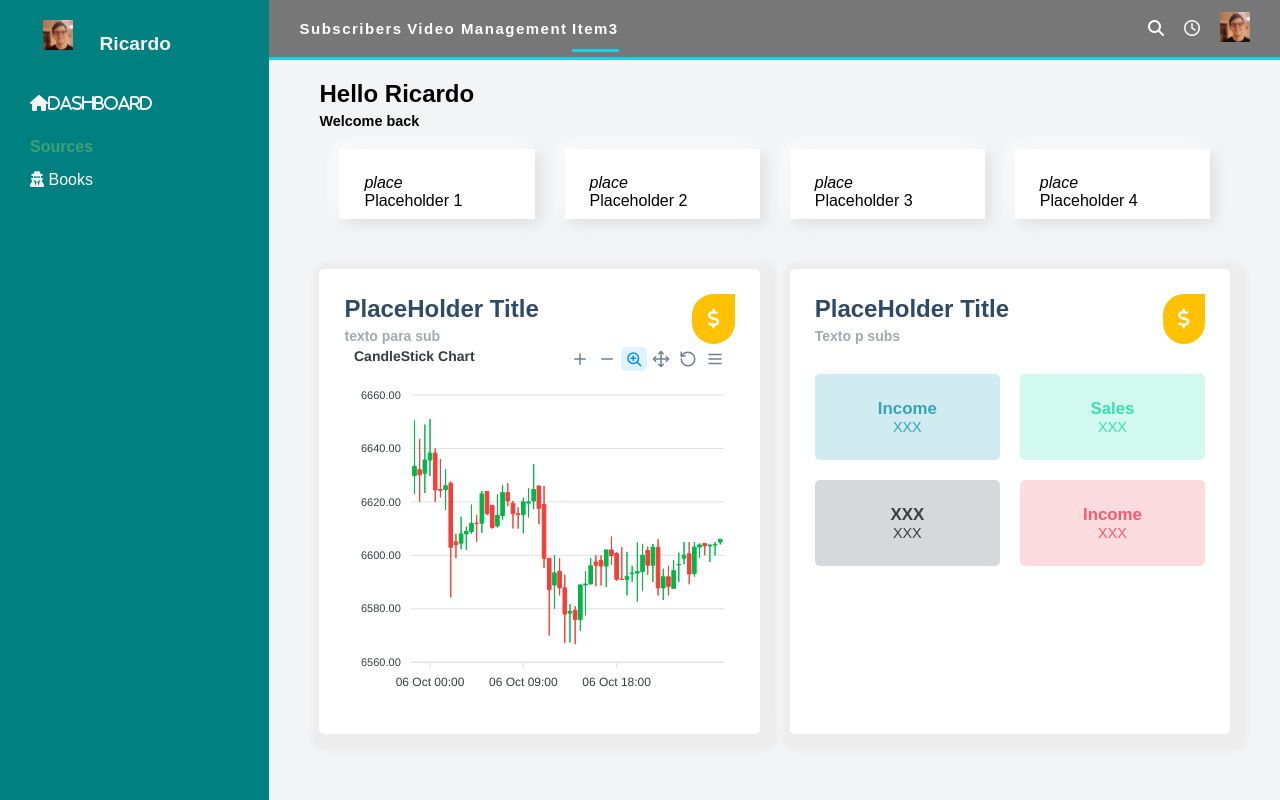
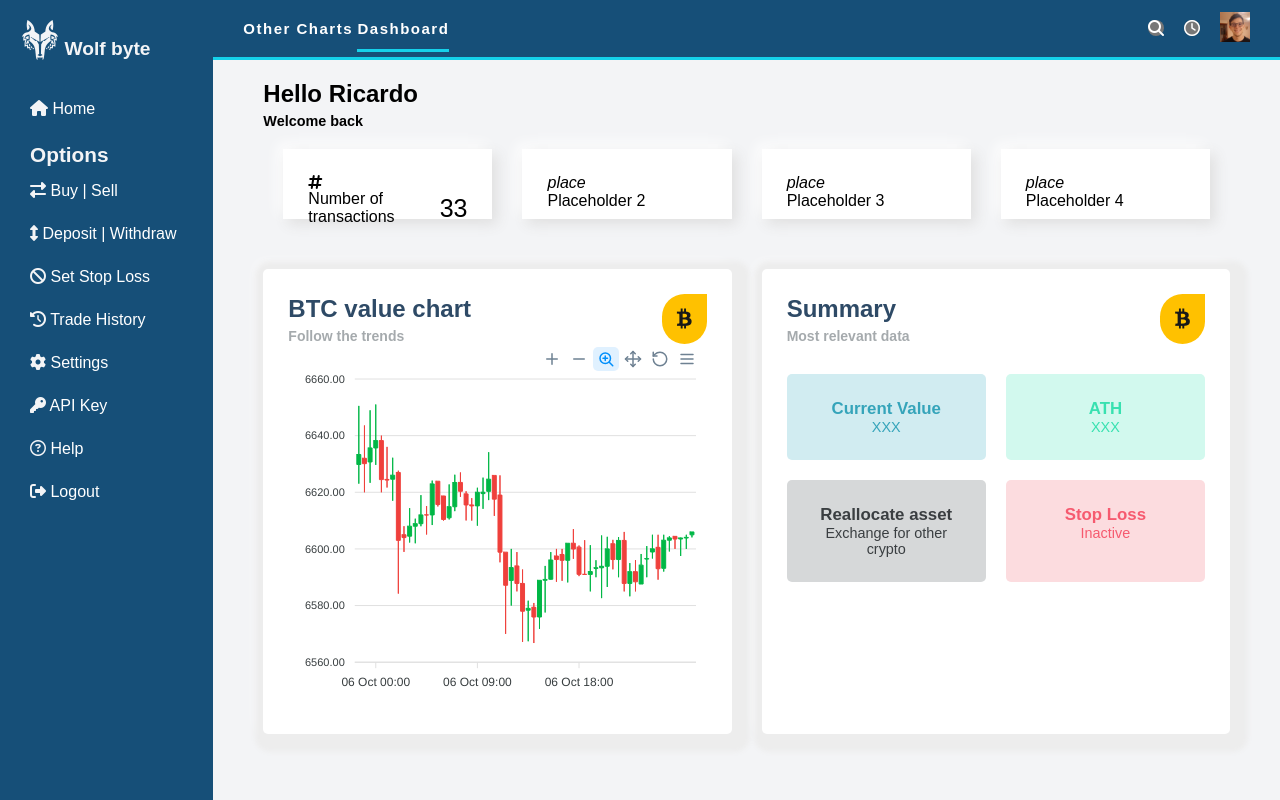
Before and after one commit to rimellegari/dashboard, a plain HTML site: page index.html in a window 1280 px wide. Drawn offline with nearby package versions, Linux system fonts and the light colour scheme.

Commit message:
responsive webpage finished

```diff
--- a/css/style.css
+++ b/css/style.css
@@ -31,7 +31,7 @@ body {
 .nav-container {
     display: grid;
     height: 100vh;
-    grid-template-columns: 0.8fr 1fr 1fr 1fr; /*set the grid for the whole page with sidemenu being the first column to the  left*/
+    grid-template-columns: 0.6fr 1fr 1fr 1fr; /*set the grid for the whole page with sidemenu being the first column to the  left*/
     grid-template-rows: 0.2fr 3fr; /*navbar and charts area*/
     grid-template-areas:
     "sidebar nav nav nav"
@@ -39,7 +39,7 @@ body {
 }
 
 .navbar {
-    background-color: #777;
+    background-color: #164f78;
     color: white;
     grid-area: nav;
     height: 60px;
@@ -191,7 +191,7 @@ main {
 }
 
 .charts__left__title > i {
-    color: #fff;
+    color: #181818;
     font-size: 20px;
     background: #ffc100;
     border-radius: 200px 0 200px 200px;
@@ -230,7 +230,7 @@ main {
 }
 
 .charts__right__title > i {
-    color: #fff;
+    color: #181818;
     font-size: 20px;
     background: #ffc100;
     border-radius: 200px 0 200px 200px;
@@ -285,7 +285,7 @@ main {
     font-size: 0.9rem;
 }
 #sidebar {
-    background-color: teal;
+    background-color: #164f78;
     grid-area: sidebar;
     overflow-y: auto;
     padding: 20px;
@@ -322,12 +322,13 @@ main {
 }
 
 .sidebar__menu > h2 {
-    color: #3ea175;
-    font-size: 1rem;
+    color: #f3f4f6;
+    font-size: 1.3rem;
     margin-top: 15px;
     margin-bottom: 5px;
     padding: 0 10px;
     font-weight: 700;
+
 }
 
 .sidebar__link {
@@ -337,3 +338,56 @@ main {
     margin-bottom: 5px;
 
 }
+
+.sidebar_responsive {
+    display: inline !important;
+    z-index: 9999 !important;
+    left: 0 !important;
+    position: absolute;
+  }
+
+  @media only screen and (max-width: 978px) {
+    .nav-container {
+      grid-template-columns: 1fr;
+      /* grid-template-rows: 0.2fr 2.2fr; */
+      grid-template-rows: 0.2fr 3fr;
+      grid-template-areas:
+        "nav"
+        "main";
+    }
+
+    #sidebar {
+      display: none;
+    }
+
+    .sidebar__title > i {
+      display: inline;
+    }
+
+    .nav_icon {
+      display: inline;
+    }
+  }
+
+  @media only screen and (max-width: 855px) {
+    .main__cards {
+      grid-template-columns: 1fr;
+      gap: 10px;
+      margin-bottom: 0;
+    }
+
+    .charts {
+      grid-template-columns: 1fr;
+      margin-top: 30px;
+    }
+  }
+
+  @media only screen and (max-width: 480px) {
+    .navbar__left {
+      display: none;
+    }
+  }
+
+#wolf {
+    font-size: 2.5rem;
+}
--- a/index.html
+++ b/index.html
@@ -19,9 +19,9 @@
             </div>
              <!--Navbar options-->
              <div class="navbar__left">
-                <a href="#">Subscribers</a>
-                <a href="#">Video Management</a>
-                <a href="#" class="active_link" id="exp">Item3</a>
+                <a href="#">Other Charts</a>
+                <a href="#"></a>
+                <a href="#" class="active_link" id="exp">Dashboard</a>
              </div>
              <div class="navbar__right">
             <a href="#">
@@ -57,10 +57,10 @@
                 <div class="main__cards">
 
                         <div class="card">
-                            <i>place</i>
+                            <i class="fas fa-hashtag"></i>
                             <div class="card__inner">
-                                <p>Placeholder 1</p>
-                                <span class="font-bold text-title"></span>
+                                <p>Number of transactions</p>
+                                <span class="font-bold text-title">33</span>
                             </div>
                         </div>
 
@@ -92,10 +92,10 @@
                         <div class="charts__left">
                             <div class="charts__left__title">
                             <div>
-                                <h1>PlaceHolder Title</h1>
-                                <p>texto para sub</p>
+                                <h1>BTC value chart</h1>
+                                <p>Follow the trends</p>
                             </div>
-                                <i class="fa fa-usd"></i>
+                                <i class="fa fa-btc"></i>
 
                             </div>
 
@@ -104,28 +104,28 @@
                         <div class="charts__right">
                             <div class="charts__right__title">
                                 <div class="">
-                                        <h1>PlaceHolder Title</h1>
-                                        <p>Texto p subs</p>
+                                        <h1>Summary</h1>
+                                        <p>Most relevant data</p>
                                 </div>
-                                <i class="fa fa-usd"></i>
+                                <i class="fa fa-btc"></i>
                             </div>
 
                             <div class="chart__right__cards">
                                 <div class="card1">
-                                    <h1>Income</h1>
+                                    <h1>Current Value</h1>
                                     <p>XXX</p>
                                 </div>
                                 <div class="card2">
-                                    <h1>Sales</h1>
+                                    <h1>ATH</h1>
                                     <p>XXX</p>
                                 </div>
                                 <div class="card3">
-                                    <h1>XXX</h1>
-                                    <p>XXX</p>
+                                    <h1>Reallocate asset</h1>
+                                    <p>Exchange for other crypto</p>
                                 </div>
                                 <div class="card4">
-                                    <h1>Income</h1>
-                                    <p>XXX</p>
+                                    <h1>Stop Loss</h1>
+                                    <p>Inactive</p>
                                 </div>
                             </div>
                         </div>
@@ -135,20 +135,49 @@
         <aside id="sidebar">
             <div class="sidebar__title">
                 <figure class="logo2">
-                    <img src="/assets/pp.jpeg" alt="logo"><!--change image-->
-                    <h1>Ricardo</h1>
+                    <i  id="wolf" class="fab fa-wolf-pack-battalion"></i>
+                    <h1>Wolf byte</h1>
                 </figure>
-                <i class="fa fa-times" id="sidebarIcon" onclick="closeSidebar"></i>
+                <i class="fa fa-times" id="sidebarIcon" onclick="closeSidebar()"></i>
             </div>
             <nav class="sidebar__menu">
-                <div class="sidebar__link active_menu_link">
-                    <i class="fa fa-home">Dashboard</i>
+                <div class="sidebar__link">
+                    <i class="fa fa-home"></i>
+                    <a href="#">Home</a>
                 </div>
 
-            <h2>Sources</h2>
+            <h2>Options</h2>
             <div class="sidebar__link"> <!--repeat this div for each category-->
-                <i class="fa fa-user-secret"></i>
-                <a href="#" class="">Books</a>
+                <i class="fas fa-exchange-alt"></i>
+                <a href="#" class="">Buy | Sell</a>
+            </div>
+            <div class="sidebar__link"> <!--repeat this div for each category-->
+                <i class="fas fa-arrows-alt-v"></i>
+                <a href="#" class="">Deposit | Withdraw</a>
+            </div>
+            <div class="sidebar__link"> <!--repeat this div for each category-->
+                <i class="fas fa-ban"></i>
+                <a href="#" class="">Set Stop Loss</a>
+            </div>
+            <div class="sidebar__link"> <!--repeat this div for each category-->
+                <i class="fas fa-history"></i>
+                <a href="#" class="">Trade History</a>
+            </div>
+            <div class="sidebar__link"> <!--repeat this div for each category-->
+                <i class="fas fa-cog"></i>
+                <a href="#" class="">Settings</a>
+            </div>
+            <div class="sidebar__link"> <!--repeat this div for each category-->
+                <i class="fas fa-key"></i>
+                <a href="#" class="">API Key</a>
+            </div>
+            <div class="sidebar__link"> <!--repeat this div for each category-->
+                <i class="far fa-question-circle"></i>
+                <a href="#" class="">Help</a>
+            </div>
+            <div class="sidebar__link"> <!--repeat this div for each category-->
+                <i class="fas fa-sign-out-alt"></i>
+                <a href="#" class="">Logout</a>
             </div>
         </nav>
         </aside>
--- a/js/script.js
+++ b/js/script.js
@@ -247,7 +247,7 @@ var options = {
     height: 350
   },
   title: {
-    text: 'CandleStick Chart',
+    text: '',
     align: 'left'
   },
   xaxis: {
```
